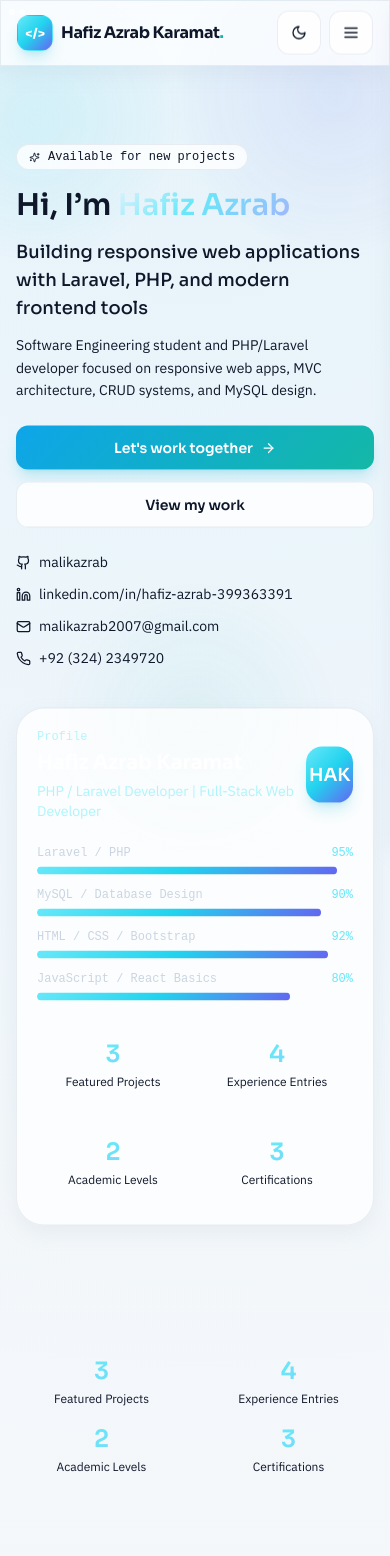
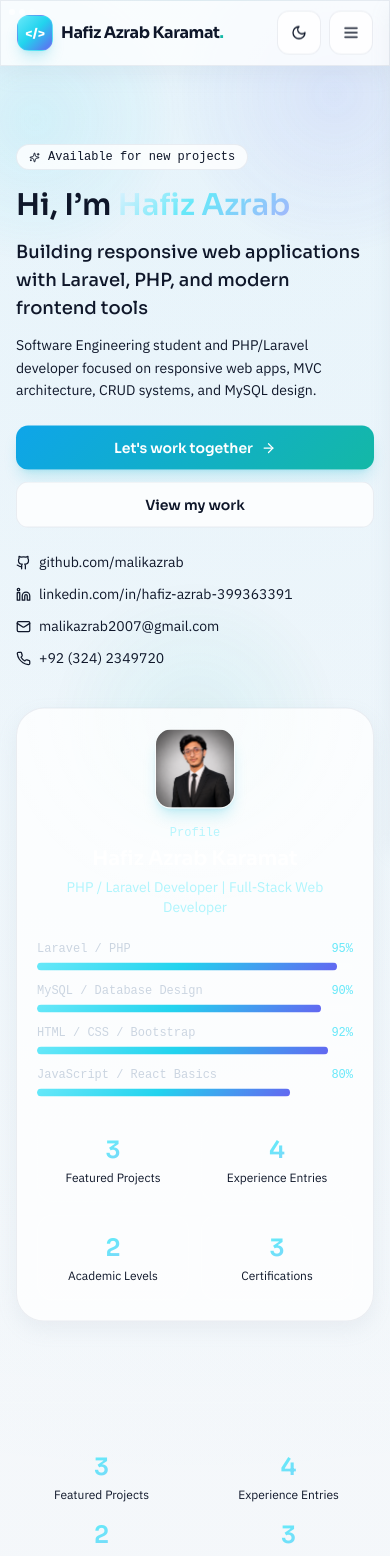
Before and after one commit to malikazrab/my-portfolio, a React (Create React App) app: page / in a window 390 px wide. Shown: the top 1556 px of the page. Built offline with nearby package versions, Linux system fonts and the light colour scheme.

Commit message:
Optimize performance and mobile rendering

```diff
--- a/public/index.html
+++ b/public/index.html
@@ -9,9 +9,12 @@
     <meta name="color-scheme" content="dark light" />
     <meta property="og:title" content="Hafiz Azrab Karamat | PHP / Laravel Developer" />
     <meta property="og:description" content="Software Engineering student and PHP / Laravel developer specializing in responsive web applications, CRUD systems, and MySQL database design." />
+    <meta property="og:image" content="%PUBLIC_URL%/profile.png" />
+    <meta name="twitter:image" content="%PUBLIC_URL%/profile.png" />
     <title>Hafiz Azrab Karamat | PHP / Laravel Developer</title>
     <link rel="preconnect" href="https://fonts.googleapis.com" />
     <link rel="preconnect" href="https://fonts.gstatic.com" crossorigin />
+    <link rel="preload" as="image" href="%PUBLIC_URL%/profile.png" />
     <link href="https://fonts.googleapis.com/css2?family=IBM+Plex+Sans:wght@400;500;600;700&family=Sora:wght@400;500;600;700;800&display=swap" rel="stylesheet" />
   </head>
   <body>
--- a/src/components/Footer.jsx
+++ b/src/components/Footer.jsx
@@ -46,13 +46,13 @@ function Footer() {
             <h4 className="font-display font-semibold text-sm text-slate-900 dark:text-white mb-4">Get in Touch</h4>
             <ul className="space-y-2.5">
               <li>
-                <a href={`mailto:${personal.email}`} className="flex items-center gap-2 text-sm text-slate-600 dark:text-slate-300 hover:text-cyan-600 dark:hover:text-cyan-200 transition-colors motion-sheen">
+                <a href={personal.emailHref} className="flex items-center gap-2 text-sm text-slate-600 dark:text-slate-300 hover:text-cyan-600 dark:hover:text-cyan-200 transition-colors motion-sheen">
                   <Mail size={13} />
                   {personal.email}
                 </a>
               </li>
               <li>
-                <a href={`tel:${personal.phone.replace(/[^+\d]/g, "")}`} className="flex items-center gap-2 text-sm text-slate-600 dark:text-slate-300 hover:text-cyan-600 dark:hover:text-cyan-200 transition-colors motion-sheen">
+                <a href={personal.phoneHref} className="flex items-center gap-2 text-sm text-slate-600 dark:text-slate-300 hover:text-cyan-600 dark:hover:text-cyan-200 transition-colors motion-sheen">
                   <Phone size={13} />
                   {personal.phone}
                 </a>
@@ -60,13 +60,13 @@ function Footer() {
               <li>
                 <a href={personal.githubUrl} target="_blank" rel="noopener noreferrer" className="flex items-center gap-2 text-sm text-slate-600 dark:text-slate-300 hover:text-cyan-600 dark:hover:text-cyan-200 transition-colors motion-sheen">
                   <Github size={13} />
-                  github.com/{personal.github}
+                  {personal.githubDisplay}
                 </a>
               </li>
               <li>
                 <a href={personal.linkedinUrl} target="_blank" rel="noopener noreferrer" className="flex items-center gap-2 text-sm text-slate-600 dark:text-slate-300 hover:text-cyan-600 dark:hover:text-cyan-200 transition-colors motion-sheen">
                   <Linkedin size={13} />
-                  linkedin.com/in/{personal.linkedin}
+                  {personal.linkedinDisplay}
                 </a>
               </li>
             </ul>
--- a/src/data/portfolio.js
+++ b/src/data/portfolio.js
@@ -1,13 +1,21 @@
+import profilePhoto from "../assets/profile.png";
+
 export const personal = {
   name: "Hafiz Azrab Karamat",
   title: "PHP / Laravel Developer | Full-Stack Web Developer",
   tagline: "Building responsive web applications with Laravel, PHP, and modern frontend tools",
+  photo: profilePhoto,
+  photoAlt: "Portrait of Hafiz Azrab Karamat in a black suit and tie",
   email: "malikazrab2007@gmail.com",
   phone: "+92 (324) 2349720",
+  emailHref: "mailto:malikazrab2007@gmail.com",
+  phoneHref: "tel:+923242349720",
   github: "malikazrab",
   githubUrl: "https://github.com/malikazrab",
   linkedin: "hafiz-azrab-399363391",
   linkedinUrl: "https://linkedin.com/in/hafiz-azrab-399363391",
+  githubDisplay: "github.com/malikazrab",
+  linkedinDisplay: "linkedin.com/in/hafiz-azrab-399363391",
   location: "Lahore, Pakistan",
   bio: "Motivated Software Engineering student and aspiring Full-Stack PHP/Laravel Developer with hands-on experience in frontend and backend web development. Proficient in building responsive, user-friendly web applications using HTML5, CSS3, Bootstrap, JavaScript, React, PHP, and Laravel. Demonstrates strong knowledge of CRUD application development, MVC architecture, and MySQL database design.",
   shortBio: "Software Engineering student and PHP/Laravel developer focused on responsive web apps, MVC architecture, CRUD systems, and MySQL design.",
--- a/src/index.css
+++ b/src/index.css
@@ -106,6 +106,8 @@
 
   .glass-card {
     @apply transition-[background-color,border-color,box-shadow,transform] duration-200;
+    content-visibility: auto;
+    contain-intrinsic-size: 1px 320px;
   }
 
   .panel-hover {
@@ -121,6 +123,8 @@
     min-height: 100%;
     display: flex;
     flex-direction: column;
+    content-visibility: auto;
+    contain-intrinsic-size: 1px 420px;
   }
 
   .project-card,
@@ -210,6 +214,11 @@
 
   .page-shell > * {
     animation: page-content 1100ms cubic-bezier(0.16, 1, 0.3, 1) both;
+  }
+
+  .page-shell > section:not(:first-child) {
+    content-visibility: auto;
+    contain-intrinsic-size: 1px 900px;
   }
 
   .page-shell > *:nth-child(2) { animation-delay: 120ms; }
--- a/src/pages/About.jsx
+++ b/src/pages/About.jsx
@@ -19,9 +19,15 @@ export default function About() {
         <div className="grid lg:grid-cols-5 gap-10 lg:gap-14 items-start">
           <div className="lg:col-span-2 space-y-5">
             <ScrollReveal direction="up">
-              <InteractivePanel className="glass-card spotlight-card rounded-3xl p-7 text-center h-full" innerClassName="relative z-10">
-                <div className="w-28 h-28 rounded-2xl brand-gradient flex items-center justify-center text-white font-display font-semibold text-4xl mx-auto mb-5 shadow-2xl shadow-cyan-500/25">
-                  HAK
+              <InteractivePanel className="glass-card spotlight-card rounded-3xl p-6 sm:p-7 text-center h-full" innerClassName="relative z-10">
+                <div className="w-28 h-28 rounded-2xl overflow-hidden border border-white/15 mx-auto mb-5 shadow-2xl shadow-cyan-500/25">
+                  <img
+                    src={personal.photo}
+                    alt={personal.photoAlt}
+                    className="w-full h-full object-cover object-top"
+                    loading="lazy"
+                    decoding="async"
+                  />
                 </div>
                 <h2 className="font-display font-semibold text-2xl text-slate-900 dark:text-white mb-1">{personal.name}</h2>
                 <p className="text-cyan-300 font-mono text-sm mb-5">{personal.title}</p>
@@ -30,10 +36,10 @@ export default function About() {
                   <a href={personal.githubUrl} target="_blank" rel="noopener noreferrer" className="icon-btn" aria-label="GitHub">
                     <Github size={16} />
                   </a>
-                  <a href={`mailto:${personal.email}`} className="icon-btn" aria-label="Email">
+                  <a href={personal.emailHref} className="icon-btn" aria-label="Email">
                     <Mail size={16} />
                   </a>
-                  <a href={`tel:${personal.phone.replace(/[^+\d]/g, "")}`} className="icon-btn" aria-label="Phone">
+                  <a href={personal.phoneHref} className="icon-btn" aria-label="Phone">
                     <Phone size={16} />
                   </a>
                 </div>
@@ -43,8 +49,8 @@ export default function About() {
                     { icon: <MapPin size={13} />, value: personal.location },
                     { icon: <Mail size={13} />, value: personal.email },
                     { icon: <Phone size={13} />, value: personal.phone },
-                    { icon: <Github size={13} />, value: `github.com/${personal.github}` },
-                    { icon: <Linkedin size={13} />, value: `linkedin.com/in/${personal.linkedin}` },
+                    { icon: <Github size={13} />, value: personal.githubDisplay },
+                    { icon: <Linkedin size={13} />, value: personal.linkedinDisplay },
                   ].map((item) => (
                     <div key={item.value} className="flex items-center gap-2.5 text-sm text-slate-500 dark:text-slate-400">
                       <span className="text-cyan-300 shrink-0">{item.icon}</span>
--- a/src/pages/Contact.jsx
+++ b/src/pages/Contact.jsx
@@ -69,10 +69,10 @@ export default function Contact() {
 
         <div className="grid lg:grid-cols-5 gap-10 lg:gap-16">
           <div className="lg:col-span-2 space-y-5">
-            <ContactCard icon={<Mail size={16} />} label="Email" value={personal.email} href={`mailto:${personal.email}`} />
-            <ContactCard icon={<Phone size={16} />} label="Phone" value={personal.phone} href={`tel:${personal.phone.replace(/[^+\d]/g, "")}`} />
-            <ContactCard icon={<Github size={16} />} label="GitHub" value={`github.com/${personal.github}`} href={personal.githubUrl} />
-            <ContactCard icon={<Linkedin size={16} />} label="LinkedIn" value={`linkedin.com/in/${personal.linkedin}`} href={personal.linkedinUrl} />
+            <ContactCard icon={<Mail size={16} />} label="Email" value={personal.email} href={personal.emailHref} />
+            <ContactCard icon={<Phone size={16} />} label="Phone" value={personal.phone} href={personal.phoneHref} />
+            <ContactCard icon={<Github size={16} />} label="GitHub" value={personal.githubDisplay} href={personal.githubUrl} />
+            <ContactCard icon={<Linkedin size={16} />} label="LinkedIn" value={personal.linkedinDisplay} href={personal.linkedinUrl} />
             <ContactCard
               icon={<MapPin size={16} />}
               label="Location"
@@ -186,7 +186,7 @@ export default function Contact() {
 
                   <p className="text-xs text-center text-slate-500 dark:text-slate-400 font-mono">
                     Or email me directly at{" "}
-                    <a href={`mailto:${personal.email}`} className="text-cyan-300 hover:underline">
+                    <a href={personal.emailHref} className="text-cyan-300 hover:underline">
                       {personal.email}
                     </a>
                   </p>
--- a/src/pages/Home.jsx
+++ b/src/pages/Home.jsx
@@ -1,4 +1,4 @@
-import React, { useMemo } from "react";
+import React from "react";
 import { Link } from "react-router-dom";
 import { ArrowRight, Code2, Database, Github, Linkedin, Mail, Phone, Smartphone, Sparkles } from "lucide-react";
 import { personal, projects } from "../data/portfolio";
@@ -51,7 +51,7 @@ function StatTile({ value, label }) {
 }
 
 export default function Home() {
-  const featured = useMemo(() => projects.filter((project) => project.featured), []);
+  const featured = projects.filter((project) => project.featured);
 
   return (
     <main className="page-shell">
@@ -98,17 +98,17 @@ export default function Home() {
               <ScrollReveal direction="up" delay={170} className="flex flex-col sm:flex-row flex-wrap gap-3 sm:gap-4">
                 <a href={personal.githubUrl} target="_blank" rel="noopener noreferrer" className="flex items-center gap-2 text-sm text-slate-500 dark:text-slate-400 hover:text-cyan-400 transition-colors">
                   <Github size={15} />
-                  malikazrab
+                  {personal.githubDisplay}
                 </a>
                 <a href={personal.linkedinUrl} target="_blank" rel="noopener noreferrer" className="flex items-center gap-2 text-sm text-slate-500 dark:text-slate-400 hover:text-cyan-400 transition-colors">
                   <Linkedin size={15} />
-                  linkedin.com/in/hafiz-azrab-399363391
+                  {personal.linkedinDisplay}
                 </a>
-                <a href={`mailto:${personal.email}`} className="flex items-center gap-2 text-sm text-slate-500 dark:text-slate-400 hover:text-cyan-400 transition-colors">
+                <a href={personal.emailHref} className="flex items-center gap-2 text-sm text-slate-500 dark:text-slate-400 hover:text-cyan-400 transition-colors">
                   <Mail size={15} />
                   {personal.email}
                 </a>
-                <a href={`tel:${personal.phone.replace(/[^+\d]/g, "")}`} className="flex items-center gap-2 text-sm text-slate-500 dark:text-slate-400 hover:text-cyan-400 transition-colors">
+                <a href={personal.phoneHref} className="flex items-center gap-2 text-sm text-slate-500 dark:text-slate-400 hover:text-cyan-400 transition-colors">
                   <Phone size={15} />
                   {personal.phone}
                 </a>
@@ -117,14 +117,21 @@ export default function Home() {
 
             <ScrollReveal direction="up" delay={120} className="mt-2 sm:mt-0">
               <InteractivePanel className="glass-card spotlight-card rounded-[1.75rem] p-5 sm:p-8 hero-float motion-sheen" innerClassName="relative z-10">
-                <div className="flex items-center justify-between mb-6">
-                  <div>
+                <div className="flex flex-col sm:flex-row items-center sm:items-start justify-between gap-4 mb-6 text-center sm:text-left">
+                  <div className="order-2 sm:order-1">
                     <p className="text-xs font-mono text-cyan-200/80">Profile</p>
                     <h2 className="font-display font-semibold text-xl sm:text-2xl text-white mt-1">{personal.name}</h2>
                     <p className="text-sm text-cyan-200/90 mt-1">{personal.title}</p>
                   </div>
-                <div className="w-14 h-14 sm:w-16 sm:h-16 rounded-2xl brand-gradient flex items-center justify-center text-white font-display font-semibold text-lg sm:text-xl shadow-lg shadow-cyan-500/20 pulse-soft">
-                    HAK
+                  <div className="order-1 sm:order-2 w-20 h-20 sm:w-20 sm:h-20 rounded-2xl overflow-hidden border border-white/15 shadow-lg shadow-cyan-500/20">
+                    <img
+                      src={personal.photo}
+                      alt={personal.photoAlt}
+                      className="w-full h-full object-cover object-top"
+                      loading="eager"
+                      fetchPriority="high"
+                      decoding="async"
+                    />
                   </div>
                 </div>
 
```
Also changed, not shown: public/profile.png (added), src/assets/profile.png (added).
